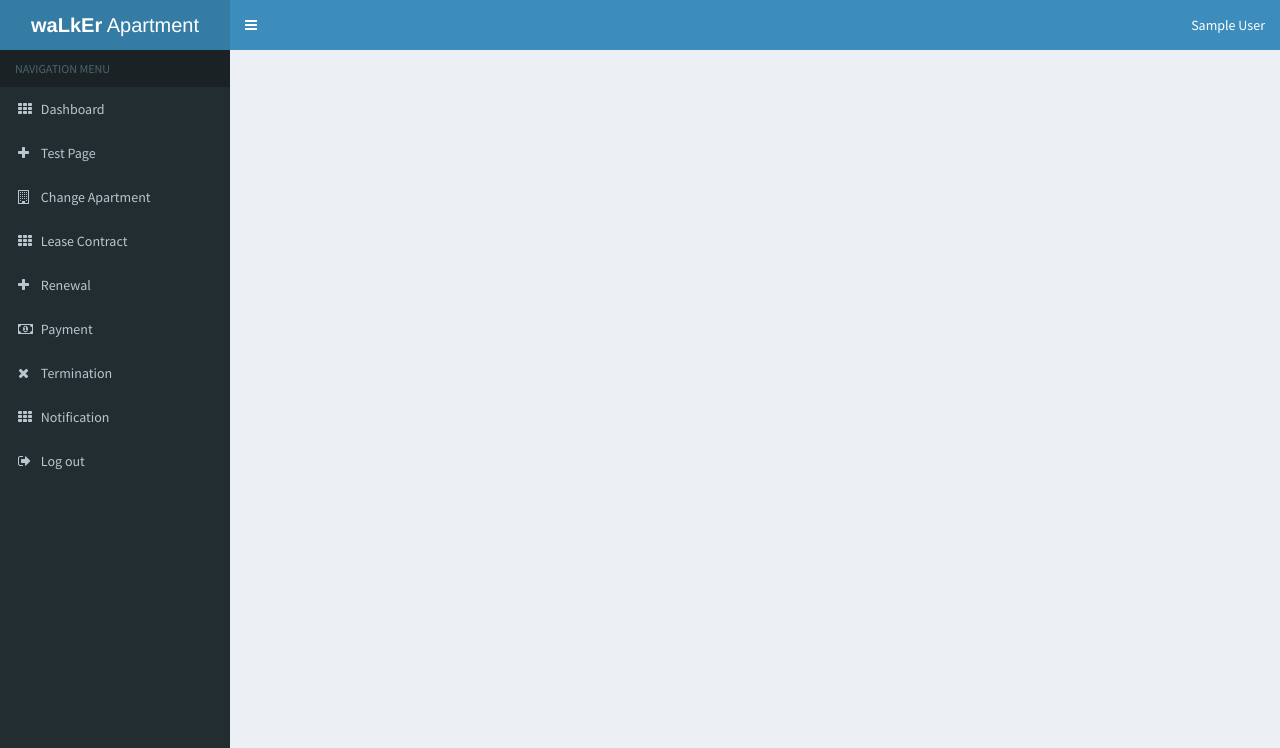
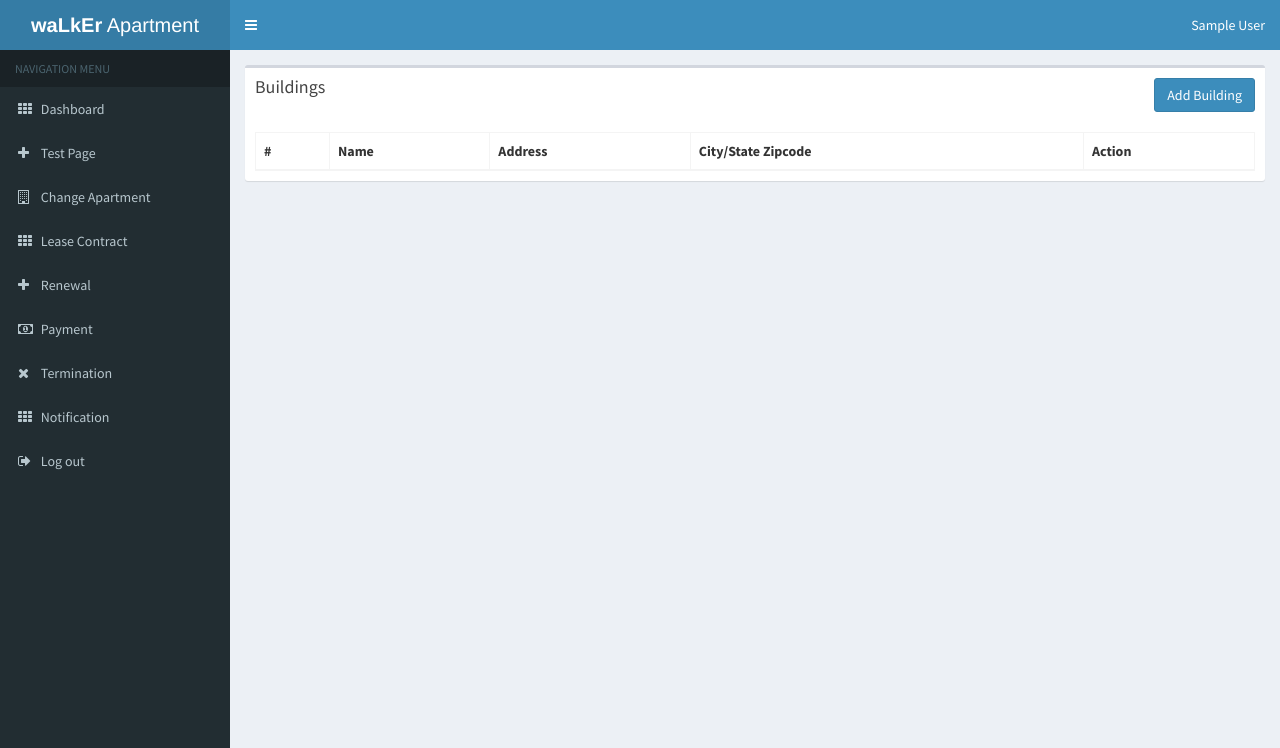
Before and after one commit to ayomideadekunle/arm, a PHP site: the page made by views/admin/building/index.php in a window 1280 px wide. Shown: the top 748 px of the page. Run offline with PHP 8.4, Linux system fonts and the light colour scheme; the template is opened without the code that fills it, so the values that code supplies are empty; the visitor is signed in with stand-in values (Sample User, id 1); some libraries are stand-ins or nearby versions.

Commit message:
Removed delete functionality from building

```diff
--- a/views/admin/building/index.php
+++ b/views/admin/building/index.php
@@ -1,7 +1,127 @@
+<title>Buildings</title>
+<section class="content">
+    <div class="row">
+        <div class="col-xs-12">
+            <div class="box">
+                <div class="box-header">
+                    <h3 class="box-title">Buildings</h3>
+                    <span class="pull-right">
+                        <button class="btn btn-primary" data-target="#new_building" data-toggle="modal">
+                            Add Building
+                        </button>
+                    </span>
+                </div>
+                <div class="box-body">
+                    <table class="table table-bordered table-striped">
+                        <thead>
+                            <tr>
+                                <th>#</th>
+                                <th>Name</th>
+                                <th>Address</th>
+                                <th>City/State Zipcode</th>
+                                <th>Action</th>
+                            </tr>
+                        </thead>
+                        <tbody>
+                            <?php
+                            $count = 1;
+                            $buildings = $this->buildings;
+                            foreach ($buildings as $building) {
+                                ?>
+                                <tr>
+                                    <td><?php echo $count; ?></td>
+                                    <td><?php echo $building['buildingName']; ?> </td>
+                                    <td><?php echo $building['address']; ?> </td>
+                                    <td><?php echo $building['cityStateZip']; ?> </td>
+                                    <td>
+                                        <button onclick="edit_Building('<?php echo $building['id']; ?>');" class="btn btn-success btn-sm">Edit</button>
+                                        <!--<button onclick="delete_Building('<?php echo $building['id']; ?>');" class="btn btn-danger btn-sm">Delete</button>-->
+                                    </td>
+                                </tr>
+                                <?php $count++; ?>
+                            <?php }
+                            ?>
+                        </tbody>
+                    </table>
+                </div><!-- /.box-body -->
+            </div>
+        </div>
+    </div>
+</section>
+
+<!-- Add Apartment Modal -->
+<div id="new_building" class="modal fade" role="dialog">
+    <div class="modal-dialog">
+
+        <!-- Modal content-->
+        <div class="modal-content">
+            <div class="modal-header">
+                <button type="button" class="close" data-dismiss="modal">&times;</button>
+                <h4 class="modal-title">Add Building</h4>
+            </div>
+            <div class="modal-body">
+                <form role="form" method="post" action="<?php echo URL ?>landlord/handleCreateBuilding">
+                    <div class="box-body">
+
+                        <div class="form-group">
+                            <label for="name">Name</label>
+                            <input type="text" class="form-control" placeholder="Enter Name" name="buildingName">
+                        </div>
+
+                        <div class="form-group">
+                            <label for="address">Address</label>
+                            <input type="text" class="form-control" placeholder="Enter Address" name="address">
+                        </div>
+
+                        <div class="form-group">
+                            <label for="zipcode">City/State zipcode</label>
+                            <input type="text" class="form-control" placeholder="Enter City/State Zipcode" name="cityStateZip">
+                        </div>
+
+                    </div><!-- /.box-body -->
+
+                    <div class="box-footer">
+                        <button type="submit" class="btn btn-primary">Submit</button>
+                    </div>
+                </form>
+            </div>
+        </div>
+
+    </div>
+</div>
+
+<div id="edit_building" class="modal fade" role="dialog">
+    <div class="modal-dialog">
+
+        <!-- Modal content-->
+        <div class="modal-content">
+            <div class="modal-header">
+                <button type="button" class="close" data-dismiss="modal">&times;</button>
+                <h4 class="modal-title">Edit Building</h4>
+            </div>
+            <div class="modal-body" id="loadEditPage"></div>
+        </div>
+    </div>
+</div>
+
+<div id="delete_building" class="modal fade" role="dialog">
+    <div class="modal-dialog">
+
+        <!-- Modal content-->
+        <div class="modal-content">
+            <div class="modal-header">
+                <button type="button" class="close" data-dismiss="modal">&times;</button>
+                <h4 class="modal-title">Delete Building</h4>
+            </div>
+            <div class="modal-body">
+                <p><strong>Make sure you update lease info before deleting</strong></p>
+                <button class="btn btn-primary delete">Yes</button>
+                <button class="btn btn cancel">No</button>
+            </div>
+        </div>
+    </div>
+</div>
+
 <?php
-
-/*
- * To change this license header, choose License Headers in Project Properties.
- * To change this template file, choose Tools | Templates
- * and open the template in the editor.
- */
+require 'script.php';
+?>
--- /dev/null
+++ b/views/admin/building/script.php
@@ -0,0 +1,25 @@
+<script>
+    function edit_Building(id) {
+        $.get("http://localhost/apartment-rental-mgt/landlord/buildingEditPage/" + id, function (resp) {
+            $("#loadEditPage").html(resp);
+            $('#edit_building').modal('show');
+//            console.log("Worked");
+        });
+    }
+
+    function delete_Building(id) {
+        $("#delete_building").modal('show');
+        $(".delete").click(function () {
+            $.get("http://localhost/apartment-rental-mgt/landlord/deleteBuilding/" + id, function (resp) {
+                alert("Deleted");
+                $("#delete_building").modal('hide');
+                location = "http://localhost/apartment-rental-mgt/landlord/buildingList";
+//                window.reload;
+            });
+        });
+        $(".cancel").click(function () {
+            $("#delete_building").modal("hide");
+        })
+
+    }
+</script>
--- a/views/admin/lease/index.php
+++ b/views/admin/lease/index.php
@@ -54,9 +54,11 @@ $l_mod = new Landlord_Model();
                                     <?php
                                     $building_infos = $l_mod->buildingInfo($contract['building_id']);
                                     foreach ($building_infos as $building) {
-//                                      print_r($building_infos);
                                         ?>
-                                        <td><?php echo $building['buildingName']; ?> </td>
+                                        <td><?php
+                                            echo $building['buildingName'];
+                                            ?>
+                                        </td>
                                     <?php } ?>
                                     <?php
                                     $apartment_infos = $l_mod->apartmentInfo($contract['apartment_id']);
--- a/views/admin/maintenance-category/index.php
+++ b/views/admin/maintenance-category/index.php
@@ -4,7 +4,7 @@
         <div class="col-xs-12">
             <div class="box">
                 <div class="box-header">
-                    <h3 class="box-title">Security Refund</h3>
+                    <h3 class="box-title">Maintenance Categories</h3>
                     <span class="pull-right">
                         <button class="btn btn-primary" data-target="#new_mntcat" data-toggle="modal">
                             Add Category
```
Also changed, not shown: controllers/landlord.php (+12 -4 lines), models/landlord_model.php (+18 -5 lines), nbproject/private/private.xml (+3 -5 lines), views/admin/building/edit.php (added, +30 -0 lines).
